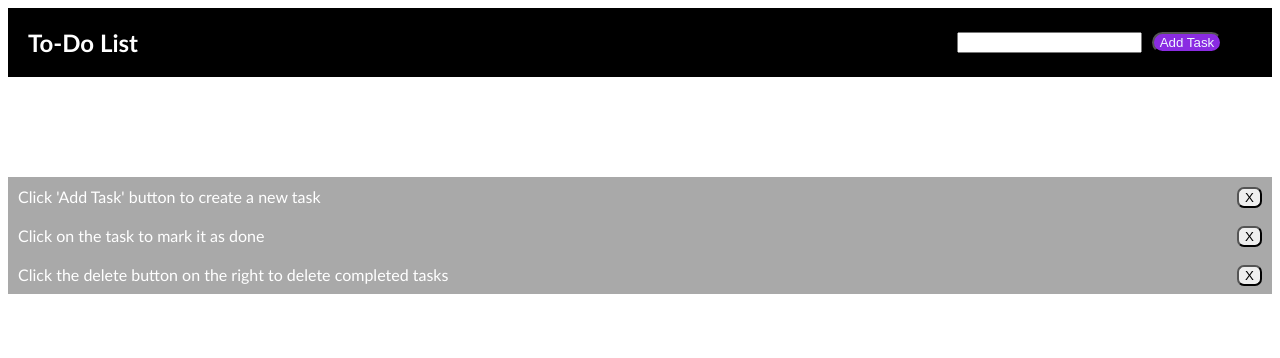
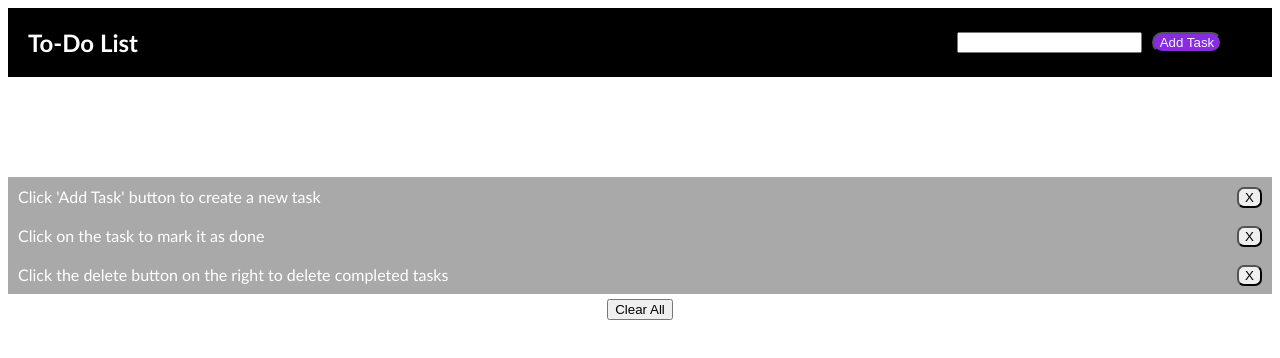
Before and after one commit to dark-N00B/ReactToDoList, a React (Create React App) app: page / in a window 1280 px wide. Shown: the top 358 px of the page. Built offline with nearby package versions, Linux system fonts and the light colour scheme.

Commit message:
Added Clear All Tasks button

```diff
--- a/src/App.js
+++ b/src/App.js
@@ -54,6 +54,12 @@ export default function App() {
                     })}
                 </div>
             </div>
+
+            <div class="clearAll">
+                <button class="clearBtn" onClick={()=>{
+                    setTodoList([])
+                }}>Clear All</button>
+            </div>
         </div>
 
     )
--- a/src/style.css
+++ b/src/style.css
@@ -83,3 +83,13 @@ h1, p {
 .taskDone::before {
   text-decoration: none;
 }
+
+.clearAll {
+  margin: auto;
+  padding: auto;
+  padding-top: 5px;
+}
+
+/*.clearBtn {
+
+}*/
```
Also changed, not shown: 1 other file (tests, documents, lock files or other folders).
